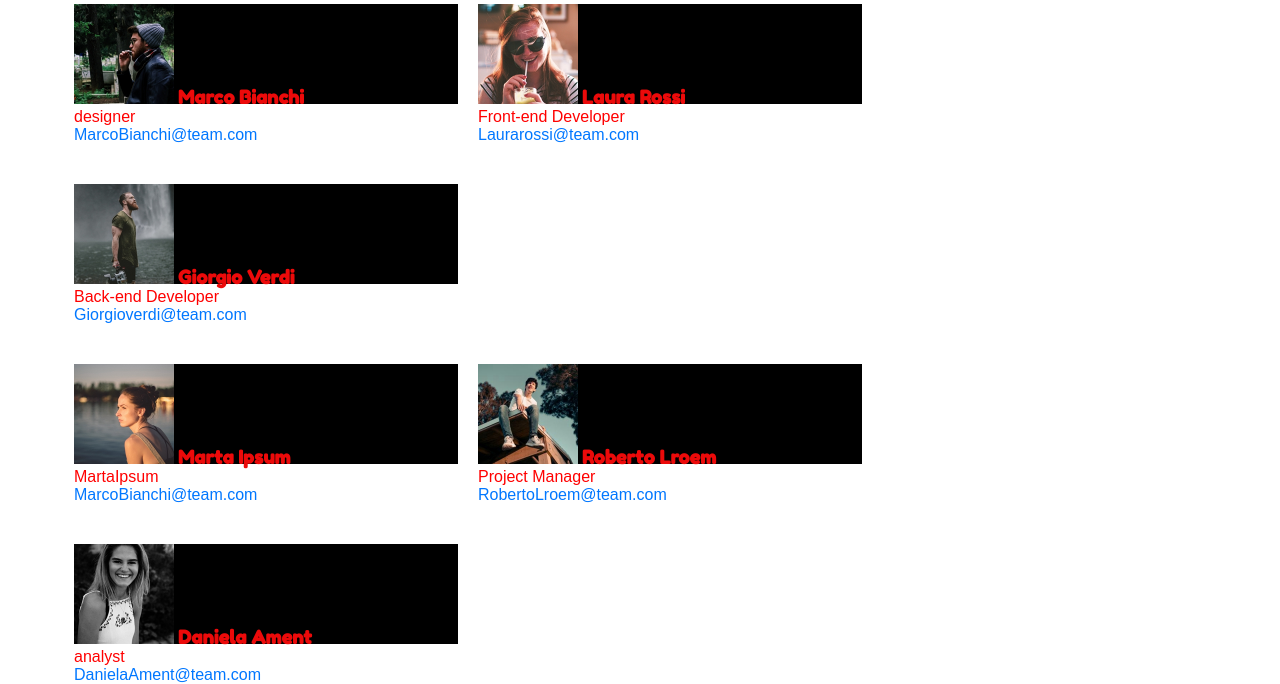
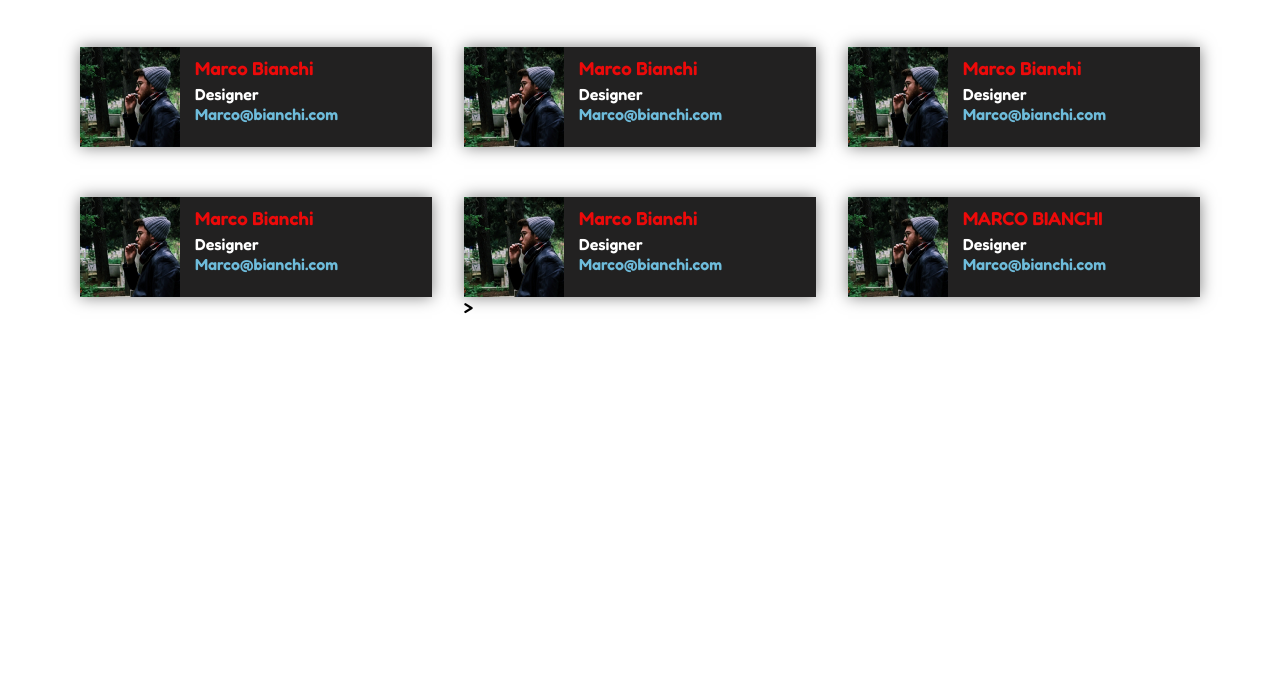
Before and after one commit to MarcoDeMarie/html-css-float-card, a plain HTML site: page idex.html in a window 1280 px wide. Shown: the part 191-875 px from the top of the page. After the commit the page ends 800 px from the top, so only its background shows below. Drawn offline with Linux system fonts and the light colour scheme.

Commit message:
[correzione esercizio]

```diff
--- a/css/style.css
+++ b/css/style.css
@@ -4,7 +4,7 @@
   box-sizing: border-box;
 }
 
-.clearfix::after {
+.clearfix::after{
   content: "";
   clear: both;
   display: table;
@@ -13,7 +13,7 @@
 
 /* BODY */
 body{
-  font-family: 'Fredoka One', cursive;
+  font-family: 'Fredoka', sans-serif;
 }
 
 .container{
@@ -26,16 +26,23 @@ body{
 
 
  /*HEADER */
-h1 {
+.container h1 {
   color: rgb(219, 27, 27);
   text-align: center;
-  padding-top: 30px;
+  margin: 50px 0;
+  font-size: 40px;
+}
+
+.container p{
+  padding: 0 16px;
+  text-align: center;
+  margin-bottom: 50px;
 }
 
 header p{
   text-align: center;
-  font-family: Arial, Helvetica, sans-serif;
   padding-top: 50px;
+  margin-bottom: 50px;
 }
 /*HEADER */
 
@@ -48,27 +55,65 @@ main img{
   max-width: 100%;
 }
 
-h3{
+main h3{
   display: inline;
   color: rgb(236, 10, 10);
-}
-
-main p{
-  color: red;
-  font-family: Arial, Helvetica, sans-serif;
+  margin-bottom: 5px;
 }
 
 
-.col{
+.container .row .col{
   float: left;
-  width: calc(100%/3);
-  background-color: rgb(0, 0, 0);
-  max-height: 100px;
-  margin: 40px 10px;
-  min-width: 300px
+  width: calc(100% / 3);
+  padding: 0 16px;
+  margin-bottom: 50px;
+  min-width: 314px;
+}
+
+
+.card{
+  background-color: rgba(24, 23, 23, 0.952);
+  box-shadow: 0px 0px 15px rgba(0,0,0,0.5);
 
 }
 
-.mail{
-  color: rgb(0, 119, 255);
+
+.card .avatar,
+.card .contents{
+  float: left;
 }
+
+.name{
+  text-transform: uppercase;
+}
+
+
+
+a{
+  font: size 0.9rem;
+  text-decoration: none;
+  color: rgb(110, 188, 219);
+}
+
+a:hover{
+  text-decoration: underline;
+}
+
+
+.contents{
+  padding-top: 10px;
+}
+
+
+.avatar{
+  width: 100px;
+  margin-right: 15px;
+
+}
+
+
+.card .contents .position {
+  color: white;
+  margin-top: 5px;
+  display: block;
+}
--- a/idex.html
+++ b/idex.html
@@ -7,16 +7,16 @@
 
   <link rel="preconnect" href="https://fonts.googleapis.com">
 <link rel="preconnect" href="https://fonts.gstatic.com" crossorigin>
-<link href="https://fonts.googleapis.com/css2?family=Fredoka+One&display=swap" rel="stylesheet">
+<link href="https://fonts.googleapis.com/css2?family=Fredoka:wght@600&display=swap" rel="stylesheet">
 
   <link rel="stylesheet" href="css/style.css">
   <title>Team</title>
 </head>
 
-<body class="container clearfix">
+<body>
 
   <!--Titolo e descrizion-->
-  <header>
+  <header class="container">
 
     <h1>Meet Our Team</h1>
     <p>Lorem ipsum dolor sit amet consectetur adipisicing elit. Repellat doloremque similique doloribus sequi, nam earum, amet accusantium voluptas veniam obcaecati facere. Hic adipisci illum consequatur ipsam, quisquam animi odit magni.</p>
@@ -24,57 +24,82 @@
   </header>
 
   <!--cards-->
-  <main>
+  <main class="container">
 
-      <div class="row clearfix">
+    <div class="row">
 
-        <div class="col clearfix">
-          <img src="img/male1.png" alt="male1">
-          <h3>Marco Bianchi</h3>
-          <p>designer</p>
-          <p class="mail">MarcoBianchi@team.com</p>
+      <div class="col">
+        <div class="card clearfix">
+          <img src="img/male1.png" alt="male1" class="avatar">
+          <div class="contents">
+            <h3>Marco Bianchi</h3>
+            <span class="position"> Designer</span>
+            <a href="#">Marco@bianchi.com</a>
+          </div>
         </div>
 
-        <div class="col">
-          <img src="img/female1.png" alt="female1">
-          <h3>Laura Rossi</h3>
-          <p>Front-end Developer</p>
-          <p class="mail">Laurarossi@team.com</p>
-
-        </div>
-        <div class="col">
-          <img src="img/male2.png" alt="male2">
-          <h3>Giorgio Verdi</h3>
-          <p>Back-end Developer</p>
-          <p class="mail">Giorgioverdi@team.com</p>
       </div>
 
+
+      <div class="col">
+        <div class="card clearfix">
+          <img src="img/male1.png" alt="male1" class="avatar">
+          <div class="contents">
+            <h3>Marco Bianchi</h3>
+            <span class="position"> Designer</span>
+            <a href="#">Marco@bianchi.com</a>
+          </div>
+        </div>
+      </div>
+
+
+      <div class="col">
+        <div class="card clearfix">
+          <img src="img/male1.png" alt="male1" class="avatar">
+          <div class="contents">
+            <h3>Marco Bianchi</h3>
+            <span class="position"> Designer</span>
+            <a href="#">Marco@bianchi.com</a>
+          </div>
+        </div>
     </div>
 
 
+      <div class="col">
+        <div class="card clearfix">
+          <img src="img/male1.png" alt="male1" class="avatar">
+          <div class="contents">
+            <h3>Marco Bianchi</h3>
+            <span class="position"> Designer</span>
+            <a href="#">Marco@bianchi.com</a>
+          </div>
+        </div>
+      </div>
 
-    <div class="row clearfix">
 
       <div class="col">
-        <img src="img/female2.png" alt="female2">
-        <h3>Marta Ipsum</h3>
-        <p>MartaIpsum</p>
-        <p class="mail">MarcoBianchi@team.com</p>
-        </div>
+        <div class="card clearfix">
+          <img src="img/male1.png" alt="male1" class="avatar">
+          <div class="contents">
+            <h3>Marco Bianchi</h3>
+            <span class="position"> Designer</span>
+            <a href="#">Marco@bianchi.com</a>
+          </div>
+        </div>>
+      </div>
+
 
       <div class="col">
-        <img src="img/male3.png" alt="male3">
-        <h3>Roberto Lroem</h3>
-        <p>Project Manager</p>
-        <p class="mail">RobertoLroem@team.com</p>
+        <div class="card clearfix">
+          <img src="img/male1.png" alt="male1" class="avatar">
+          <div class="contents">
+            <h3 class="name">Marco Bianchi</h3>
+            <span class="position"> Designer</span>
+            <a href="#" class="mail">Marco@bianchi.com</a>
+          </div>
+        </div>
       </div>
 
-      <div class="col">
-        <img src="img/female3.png" alt="female3">
-        <h3>Daniela Ament</h3>
-        <p>analyst</p>
-        <p class="mail">DanielaAment@team.com</p>
-      </div>
     </div>
   </main>
 
```
